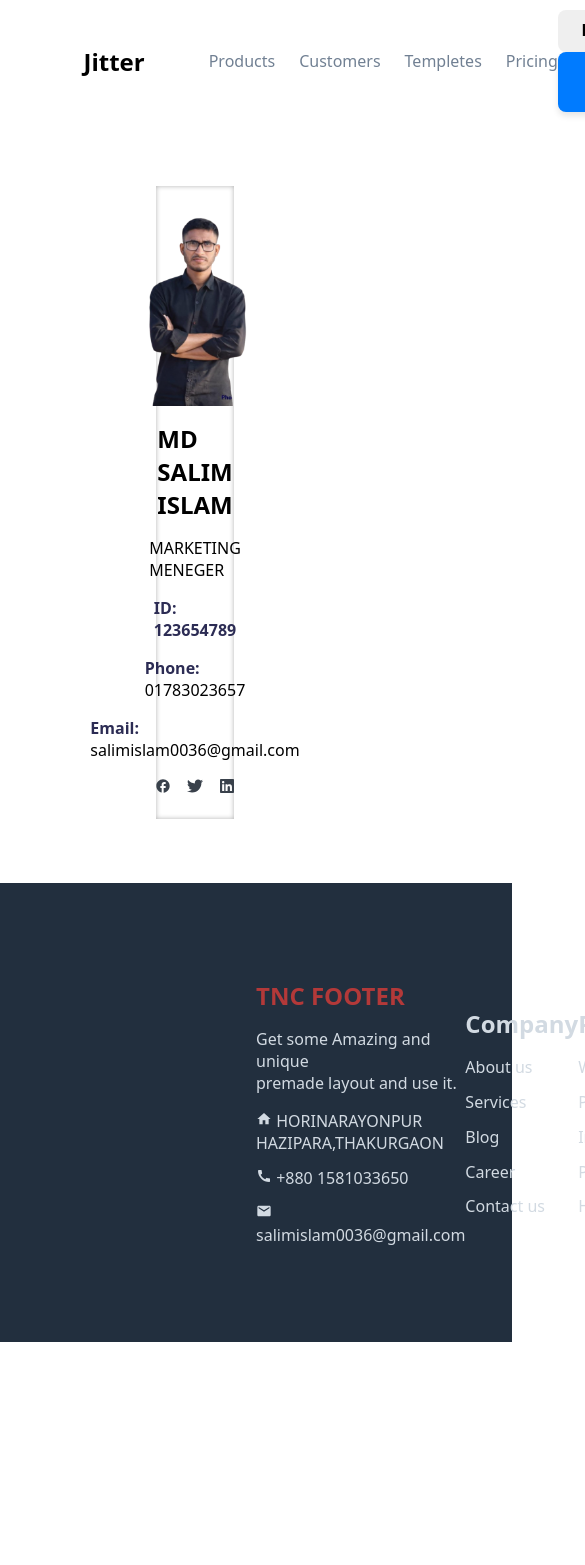
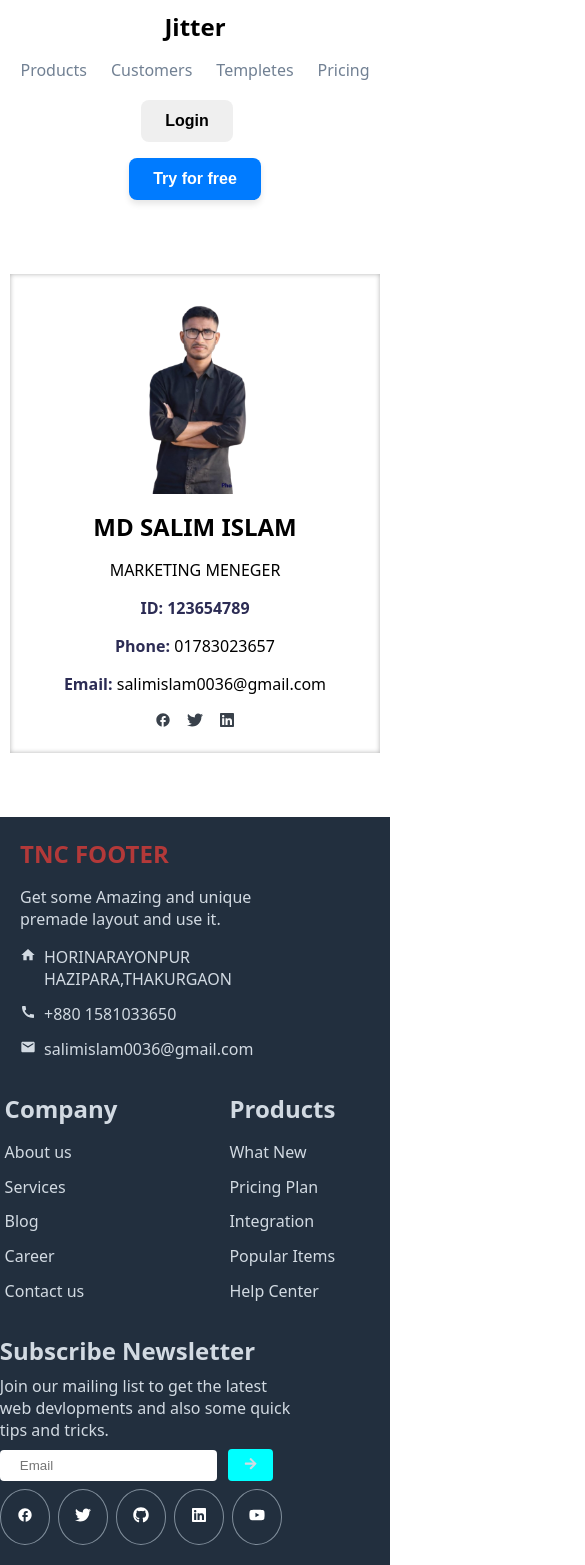
Before and after one commit to salim-khan-3/Practice-React-Class, a React (Vite) app: page / in a window 390 px wide. Shown: the top 1565 px of the page, 585 px wide, since content can reach past the window. Before the commit the page ends 1342 px from the top, so only its background shows below. Built offline with nearby package versions, Linux system fonts and the light colour scheme.

Commit message:
full responsive for 375px

```diff
--- a/src/components/Footer.jsx
+++ b/src/components/Footer.jsx
@@ -1,6 +1,7 @@
 import { FaArrowRight, FaGithub, FaLinkedin, FaTwitter, FaYoutube } from "react-icons/fa";
 import { MdCall, MdEmail, MdFacebook, MdHome } from "react-icons/md";
 import "./header.css";
+import "./responsive.css";
 export const Footer = () =>{
     return(
         <section className="footer_container">
@@ -8,38 +9,40 @@ export const Footer = () =>{
                 <h2 style={{color:"#b33939"}}>TNC FOOTER</h2>
                 <p>Get some Amazing and unique <br /> premade layout and use it.</p>
                 <div className="home">
-                    <p> <span>
+                    <p className="icon_container"> <span>
                         <MdHome />
                     </span> HORINARAYONPUR HAZIPARA,THAKURGAON</p>
-                    <p><span><MdCall /></span> +880 1581033650</p>
-                    <p><span><MdEmail /> salimislam0036@gmail.com</span></p>
+                    <p className="icon_container"><span>  <MdCall /></span> +880 1581033650</p>
+                    <p className="icon_container"><span><MdEmail /></span> salimislam0036@gmail.com</p>
                 </div>
             </section>
 
-            <section className="company">
+            <div className="two-section-container">
+                <section className="company">
                 <h2>Company</h2>
                 <ul>
-                    <li><a href="#">About us</a></li>
-                    <li><a href="#">Services</a></li>
-                    <li><a href="#">Blog</a></li>
-                    <li><a href="#">Career</a></li>
-                    <li><a href="#">Contact us</a></li>
+                    <li><a href="#" class="hover-underline">About us</a></li>
+                    <li><a href="#" class="hover-underline">Services</a></li>
+                    <li><a href="#" class="hover-underline">Blog</a></li>
+                    <li><a href="#" class="hover-underline">Career</a></li>
+                    <li><a href="#" class="hover-underline">Contact us</a></li>
                 </ul>
             </section>
 
             <section className="product_section">
                 <h2>Products</h2>
                 <ul>
-                    <li><a href="#">What New</a></li>
-                    <li><a href="#">Pricing Plan</a></li>
-                    <li><a href="#">Integration</a></li>
-                    <li><a href="#">Popular Items</a></li>
-                    <li><a href="#">Help Center</a></li>
+                    <li><a href="#" class="hover-underline">What New</a></li>
+                    <li><a href="#" class="hover-underline">Pricing Plan</a></li>
+                    <li><a href="#" class="hover-underline">Integration</a></li>
+                    <li><a href="#" class="hover-underline">Popular Items</a></li>
+                    <li><a href="#" class="hover-underline">Help Center</a></li>
                 </ul>
             </section>
+            </div>
 
             <section className="subscribe_newslatter">
-                <h2>Subscribe Newsletter</h2>
+                <h2 className="subscribe">Subscribe Newsletter</h2>
                 <p>Join our mailing list to get the latest <br /> web devlopments and also some quick <br /> tips and tricks.</p>
 
                 <form className="sub_email">
--- a/src/components/Header.jsx
+++ b/src/components/Header.jsx
@@ -1,4 +1,5 @@
 import "./header.css"
+import "./responsive.css";
 export const Header = () =>{
     return(
         <section className="section_container">
--- a/src/components/MainContent.jsx
+++ b/src/components/MainContent.jsx
@@ -1,4 +1,5 @@
 import "./header.css";
+import "./responsive.css";
 import p1Image from "../assets/p1.png";
 import { MdFacebook } from "react-icons/md";
 import { FaTwitter,FaLinkedin } from "react-icons/fa";
--- a/src/components/header.css
+++ b/src/components/header.css
@@ -16,7 +16,6 @@
     justify-content: space-between;
     padding: 10px 25px;
     font-family: "Noto Sans", sans-serif;
-
 }
 .container, .container ul{
     display: flex;
@@ -166,8 +165,11 @@
   margin-bottom: 1rem;
   color: #d2dae2;
 }
+/* .subscribe_newslatter h2{
+  margin-bottom: 1rem;
+} */
 .subscribe_newslatter{
-  gap: 0.8rem;
+  gap: 0.5rem;
 }
 .sub_email{
   display: flex;
@@ -200,3 +202,37 @@
   align-items: center;
   gap: 0.5rem;
 }
+
+
+
+ .hover-underline {
+    position: relative;
+    padding-bottom: 4px;
+  }
+
+  .hover-underline::after {
+    content: '';
+    position: absolute;
+    bottom: 0;
+    left: 0;
+    width: 0;
+    height: 2px;
+    background: #3b82f6; /* Blue color */
+    transition: width 0.3s ease;
+  }
+
+  .hover-underline:hover::after {
+    width: 100%;
+  }
+
+.two-section-container{
+  display: flex;
+  align-content: center;
+  justify-content: center;
+  gap: 7rem;
+}
+.icon_container{
+  display: flex;
+  justify-content: flex-start;
+  gap: 0.5rem;
+}
--- /dev/null
+++ b/src/components/responsive.css
@@ -0,0 +1,83 @@
+
+  @media(min-width:0px) and (max-width:375px){
+  .section_container{
+      flex-direction: column;
+      gap: 1.2rem;
+  }
+  .container{
+    flex-direction: column;
+    gap: 1rem;
+  }
+  .login{
+    display: flex;
+    align-items: center;
+    justify-content: center;
+    flex-direction:column;
+    gap: 1rem;
+  }
+  .card_container{
+  width: 95%;
+  margin:4rem auto;
+  font-family: "Noto Sans", sans-serif;
+  display: flex;
+  align-items: center;
+  justify-content: center;
+  flex-direction: column;
+  gap: 1rem;
+  box-shadow: inset 0 0 5px rgba(0, 0, 0, 0.3);
+  padding: 20px;
+}
+.footer_container{
+  flex-direction: column;
+  gap:2rem;
+  padding: 20px;
+}
+.company h2{
+  text-align: center;
+}
+.company ul li{
+  text-align: left;
+  padding: 0;
+}
+.subscribe_newslatter{
+  margin-left: -50px;
+}
+}
+
+
+
+
+
+  @media(min-width:376px) and (max-width:768px){
+      .section_container{
+      flex-direction: column;
+      gap: 1.2rem;
+  }
+    .container{
+    flex-direction: column;
+    gap: 1rem;
+  }
+    .login{
+    display: flex;
+    align-items: center;
+    justify-content: center;
+    flex-direction:column;
+    gap: 1rem;
+  }
+    .card_container{
+  width: 95%;
+  padding: 20px;
+}
+.footer_container{
+  flex-direction: column;
+  gap:2rem;
+  padding: 20px;
+}
+
+.subscribe_newslatter {
+  margin-left: -100px;
+}
+.two-section-container{
+  margin-left: -50px;
+}
+  }
```
